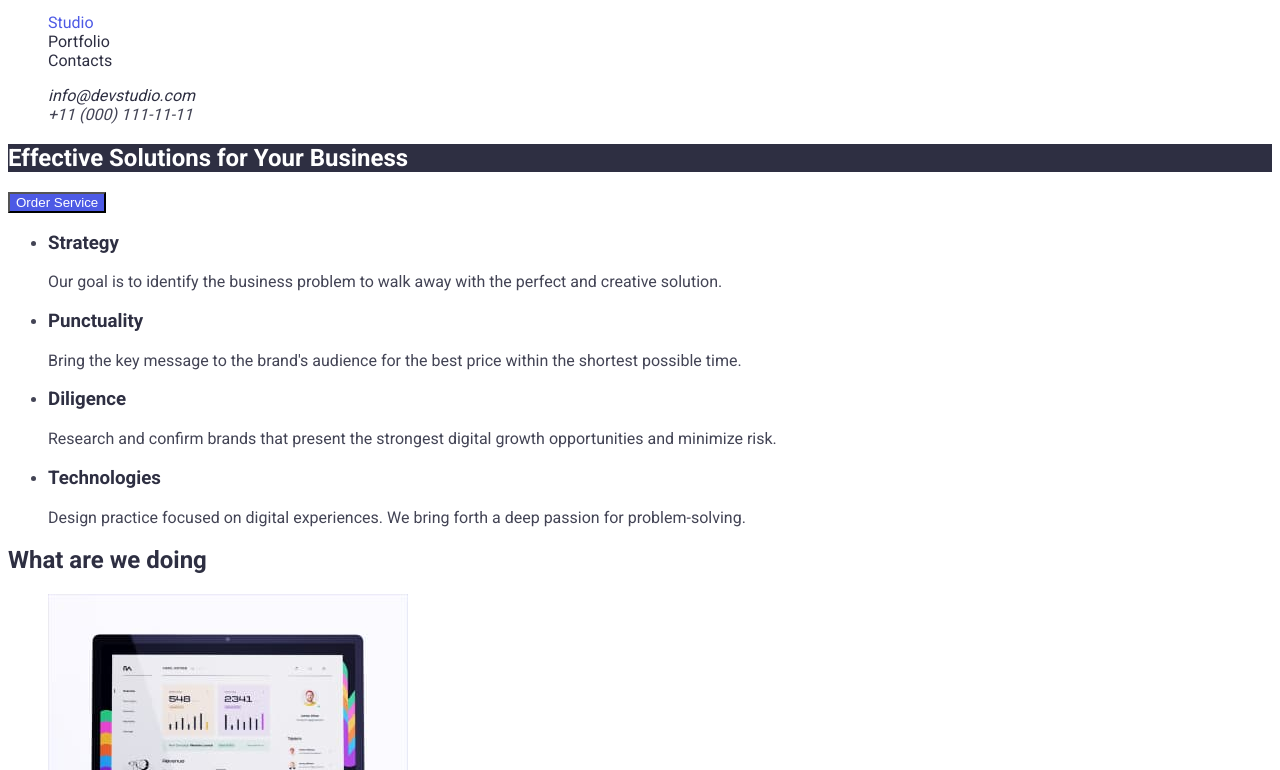
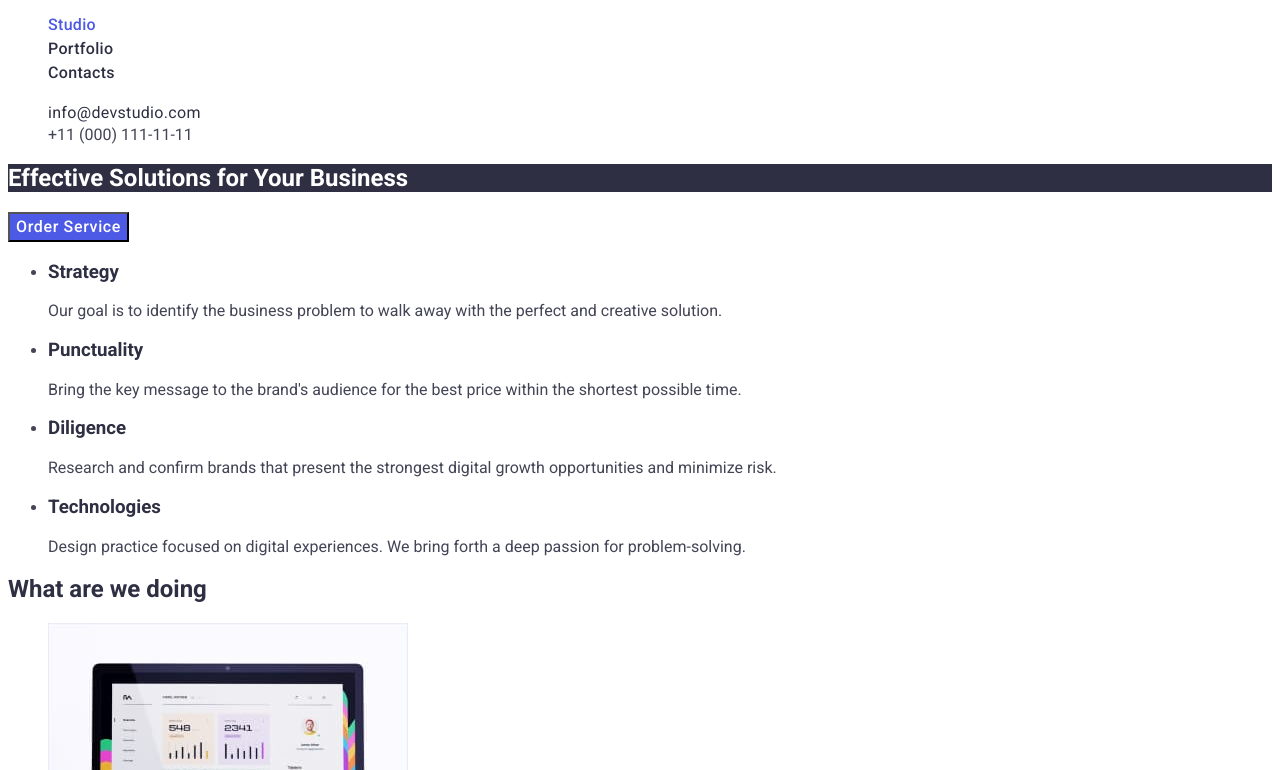
Before and after one commit to olena-ilina-makarova/goit-markup-hw-02, a plain HTML site: page index.html in a window 1280 px wide. Shown: the part 30-800 px from the top of the page. Drawn offline with Linux system fonts and the light colour scheme.

Commit message:
Підключає стилі

```diff
--- a/css/styles.css
+++ b/css/styles.css
@@ -24,10 +24,6 @@ body {
   font-family: "raleway", sans-serif;
 }
 
-a {
-  text-decoration: none;
-}
-
 a:hover {
   text-decoration: underline;
 }
@@ -40,6 +36,10 @@ a:hover {
   list-style: none;
 }
 
+.link {
+  text-decoration: none;
+}
+
 .logo:hover,
 .logo:focus {
   color: var(--accent-color);
@@ -48,6 +48,10 @@ a:hover {
 /* site nav */
 
 .site-nav .link-header {
+  font-weight: 500;
+  font-size: 16px;
+  line-height: 1.5;
+  letter-spacing: 0.02em;
   color: var(--heading-text);
 }
 
@@ -60,7 +64,18 @@ a:hover {
   color: var(--accent-color);
 }
 
+/* site auth */
+
+/* .address {} */
+
+.auth-nav {
+  font-style: normal;
+}
+
 .auth-nav .link-mail {
+  font-size: 16px;
+  line-height: 1.5;
+  letter-spacing: 0.02em;
   color: var(--heading-text);
 }
 
@@ -80,14 +95,22 @@ a:hover {
 
 /* Hero */
 
+.hero {
+}
+
 .hero-title {
   color: #ffffff;
   background-color: var(--primary-background-color);
 }
 
 .batton {
+  background-color: var(--accent-color);
+  font-family: inherit;
+  font-weight: 500;
+  font-size: 16px;
+  line-height: 1.5;
+  letter-spacing: 0.04em;
   color: var(--primary-wh-color);
-  background-color: var(--accent-color);
 }
 
 /* Section */
--- a/index.html
+++ b/index.html
@@ -17,33 +17,37 @@
     <!-- Site header -->
     <header class="header">
       <nav class="header-navigation">
-        <a href="./index.html" class="logo"
+        <a href="./index.html" class="logo link"
           ><span class="accent">Web</span>Studio</a
         >
         <ul class="site-nav list">
           <li>
-            <a href="./index.html" class="link-header current">Studio</a>
+            <a href="./index.html" class="link-header current link">Studio</a>
           </li>
-          <li><a href="./portfolio.html" class="link-header">Portfolio</a></li>
-          <li><a href="#" class="link-header">Contacts</a></li>
+          <li>
+            <a href="./portfolio.html" class="link-header link">Portfolio</a>
+          </li>
+          <li><a href="#" class="link-header link">Contacts</a></li>
         </ul>
       </nav>
-      <address>
+      <address class="address">
         <ul class="auth-nav list">
           <li>
-            <a href="mailto:info@devstudio.com" class="link-mail"
+            <a href="mailto:info@devstudio.com" class="link-mail link"
               >info@devstudio.com</a
             >
           </li>
           <li>
-            <a href="tel:+110001111111" class="link-tel">+11 (000) 111-11-11</a>
+            <a href="tel:+110001111111" class="link-tel link"
+              >+11 (000) 111-11-11</a
+            >
           </li>
         </ul>
       </address>
     </header>
     <!-- Hero -->
     <main>
-      <section class="section-hero">
+      <section class="hero">
         <h1 class="hero-title">Effective Solutions for Your Business</h1>
         <button class="batton" type="button">Order Service</button>
       </section>
```
